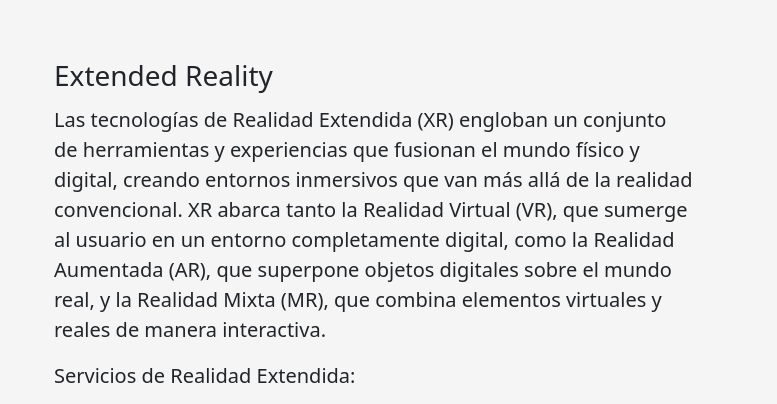
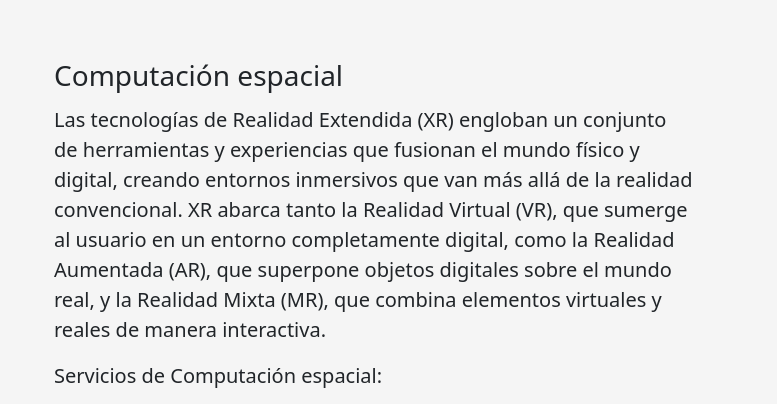
Before and after one commit to CodeGenia/Codegenia-web, a plain HTML site: page index.html in a window 1280 px wide. Shown: the part 1923-2327 px from the top of the page, 503-1280 px from the left. Drawn offline with nearby package versions, Linux system fonts and the light colour scheme.

Commit message:
Ajuste computacion espacial

```diff
--- a/index.html
+++ b/index.html
@@ -166,7 +166,7 @@
                                 style="max-width: 85%;">
                         </div>
                         <div class="col-md-7">
-                            <h3 class="featurette-heading fw-normal lh-1 my-3">Extended Reality</h3>
+                            <h3 class="featurette-heading fw-normal lh-1 my-3">Computación espacial</h3>
                             <p class="lead">
                                 Las tecnologías de Realidad Extendida (XR) engloban un conjunto de herramientas y
                                 experiencias que fusionan el mundo físico y digital, creando entornos inmersivos que van
@@ -175,7 +175,7 @@
                                 que superpone objetos digitales sobre el mundo real, y la Realidad Mixta (MR), que
                                 combina elementos virtuales y reales de manera interactiva.
                             </p>
-                            <p class="lead">Servicios de Realidad Extendida:</p>
+                            <p class="lead">Servicios de Computación espacial:</p>
                             <ul class="lead">
                                 <li>Creación de aplicaciones móviles o web de Realidad Aumentada.</li>
                                 <li>Proyectos de Realidad Virtual.</li>
```
